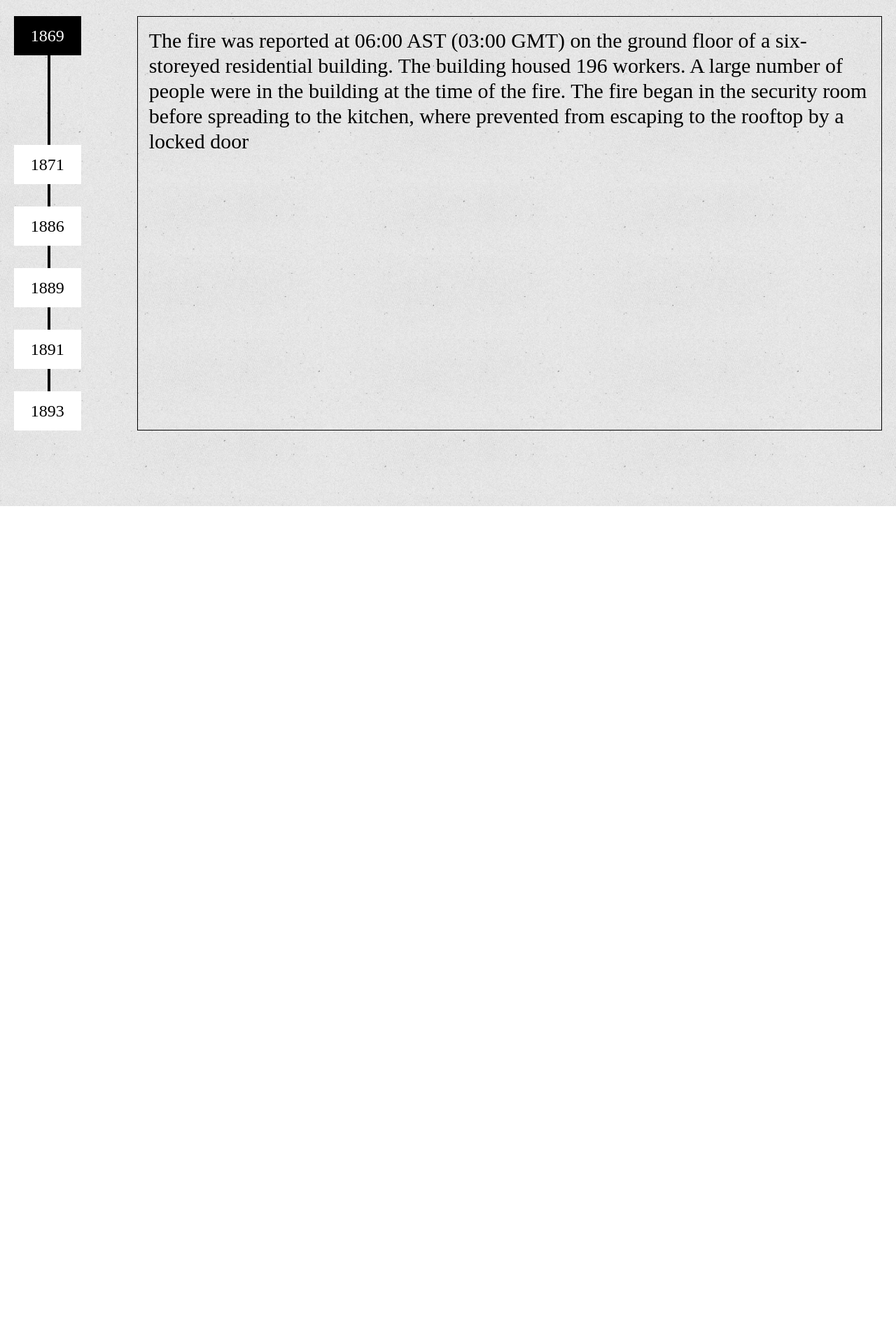
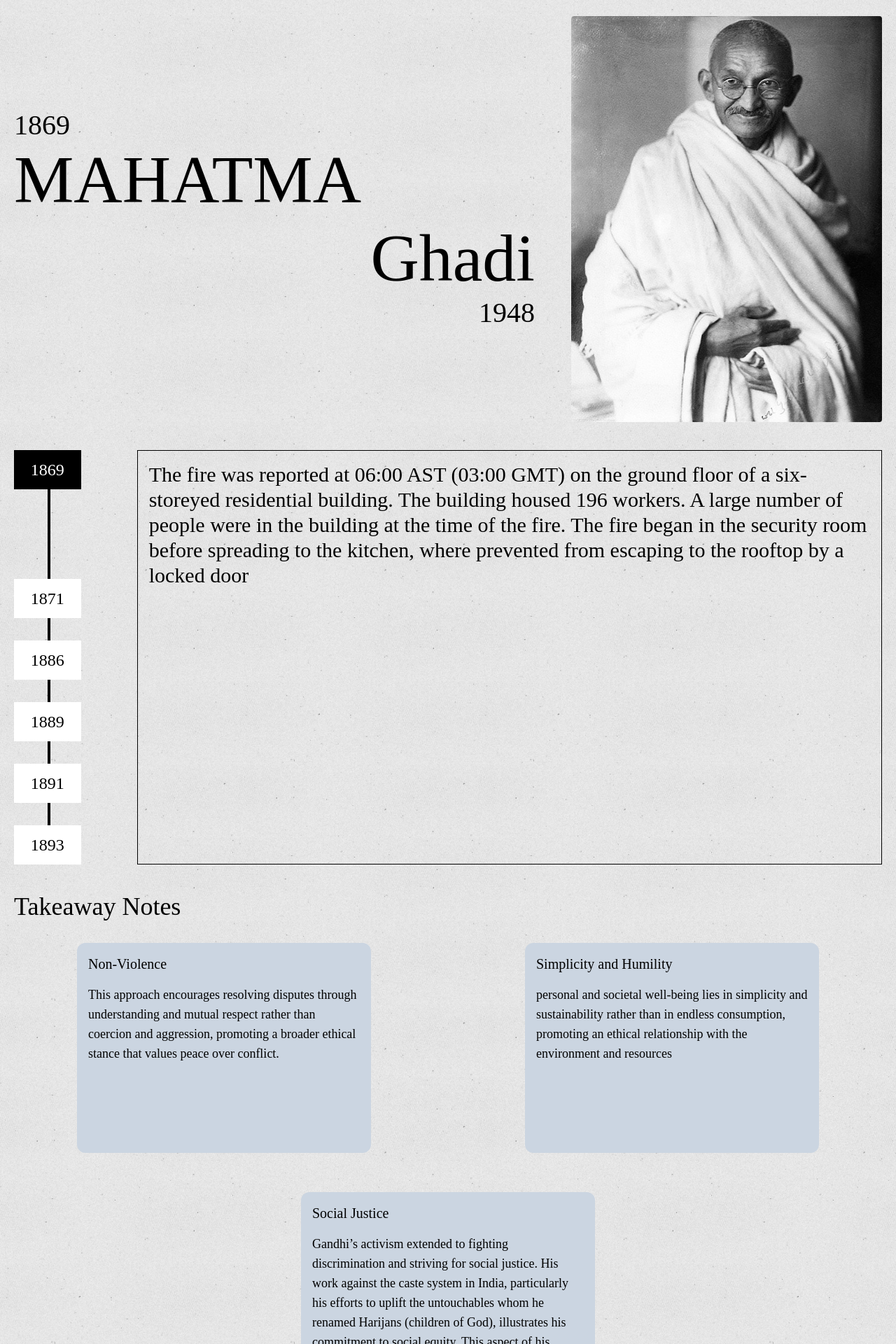
Before and after one commit to JanPoonthong/mahatma_gandhi, a React (Vite) app: page / in a window 1280 px wide. Shown: the part 77-1997 px from the top of the page at 70% size. Before the commit the page ends 800 px from the top, so only its background shows below. Built offline with nearby package versions, Linux system fonts and the light colour scheme.

Commit message:
Features: Home Page and Takeaway notes page

```diff
--- a/src/App.tsx
+++ b/src/App.tsx
@@ -1,10 +1,10 @@
 import { useState } from "react";
 import NavBar from "./components/navbar/NavBar";
-
+import Home from "./components/home/home";
+import Takeaway from "./components/Takeaway/Takeaway";
 import TimeLineBar from "./components/timeline/TimeLineBar";
 import TimeLineDisplay from "./components/timeline/TimeLineDisplay";
 import TimeLineBarMobile from "./components/timeline/TimeLineBarMobile";
-
 function App() {
   const [indexDisplayText, setIndexDisplayText] = useState(0);
   const [animation, setAnimation] = useState(true);
@@ -16,10 +16,10 @@ function App() {
   }
 
   return (
-    <>
+    <div className="flex items-center justify-center">
+      <div className="max-w-[1260px]">
         <NavBar />
-      <div>{/* Write your code here*/}</div>
-
+        <Home />
         <div className="flex max-sm:flex-col max-sm:items-center max-sm:gap-10 gap-20">
           <TimeLineBar onIndexChange={displayTextByIndex} />
           <TimeLineBarMobile
@@ -28,7 +28,9 @@ function App() {
           />
           <TimeLineDisplay index={indexDisplayText} animation={animation} />
         </div>
-    </>
+        <Takeaway />
+      </div>
+    </div>
   );
 }
 
--- /dev/null
+++ b/src/components/Takeaway/Takeaway.tsx
@@ -0,0 +1,38 @@
+import TakeawayCard from "./takeawayCard";
+type Props = {};
+
+function Takeaway({}: Props) {
+  const takeaways = [
+    {
+      title: "Non-Violence",
+      details:
+        "This approach encourages resolving disputes through understanding and mutual respect rather than coercion and aggression, promoting a broader ethical stance that values peace over conflict.",
+    },
+    {
+      title: "Simplicity and Humility",
+      details:
+        "personal and societal well-being lies in simplicity and sustainability rather than in endless consumption, promoting an ethical relationship with the environment and resources",
+    },
+    {
+      title: "Social Justice",
+      details:
+        "Gandhi’s activism extended to fighting discrimination and striving for social justice. His work against the caste system in India, particularly his efforts to uplift the untouchables whom he renamed Harijans (children of God), illustrates his commitment to social equity. This aspect of his ethical framework underscores the importance of fairness and equal rights within society",
+    },
+  ];
+  return (
+    <div className="mt-10">
+      <p className="text-4xl bold mb-4">Takeaway Notes</p>
+      <div className="sm:flex flex-wrap items-start justify-around gap-10">
+        {takeaways.map((take, index) => {
+          return (
+            <div key={index}>
+              <TakeawayCard title={take.title} details={take.details} />
+            </div>
+          );
+        })}
+      </div>
+    </div>
+  );
+}
+
+export default Takeaway;
--- /dev/null
+++ b/src/components/Takeaway/takeawayCard.tsx
@@ -0,0 +1,17 @@
+type Props = {
+  title: string;
+  details: string;
+};
+
+export default function TakeawayCard({ title, details }: Props) {
+  return (
+    <div className="max-w-[420px] shrink-0 min-h-[300px] rounded-xl bg-slate-300 p-4 mt-4">
+      <div className="w-full">
+        <p className="text-xl text-bold">{title}</p>
+      </div>
+      <div className="w-full mt-4">
+        <p className="text-lg">{details}</p>
+      </div>
+    </div>
+  );
+}
--- /dev/null
+++ b/src/components/home/home.tsx
@@ -0,0 +1,46 @@
+import ghandiImage from "../../assets/ghandi.svg";
+
+type Props = {};
+
+export default function Home({}: Props) {
+  return (
+    <div className="sm:flex justify-between items-center mb-10">
+      <div className="w-3/5 sm:flex flex-col hidden">
+        <div className="flex items-start">
+          <span className="md:text-[40px] text-[28px]">1869</span>
+        </div>
+        <div className="flex items-start">
+          <p className="lg:text-8xl md:text-6xl text-5xl">MAHATMA</p>
+        </div>
+        <div className="flex justify-end">
+          <p className="lg:text-8xl md:text-6xl text-5xl mt-4">Ghadi</p>
+        </div>
+        <div className="flex justify-end items-end">
+          <span className="md:text-[40px] text-[28px]">1948</span>
+        </div>
+      </div>
+      <div className="sm:hidden flex items-start">
+        <span className="text-[28px]">1869</span>
+      </div>
+      <div className="sm:2/5 full">
+        <img
+          src={ghandiImage}
+          alt="Ghandi"
+          className="md:max-w-[470px] md:max-h-[580px] w-full rounded relative"
+        />
+        <div className="sm:hidden absolute top-1/2 right-1/4">
+          <div className="flex items-end">
+            <p className="text-4xl">MAHATMA</p>
+          </div>
+          <div className="flex justify-end">
+            <p className="text-4xl">Ghandi</p>
+          </div>
+        </div>
+      </div>
+
+      <div className="sm:hidden flex justify-end items-end">
+        <span className="text-[28px]">1948</span>
+      </div>
+    </div>
+  );
+}
```
Also changed, not shown: src/assets/ghandi.svg (added), 1 other file (tests, documents, lock files or other folders). Lines whose indentation alone changed are shown as unchanged.
